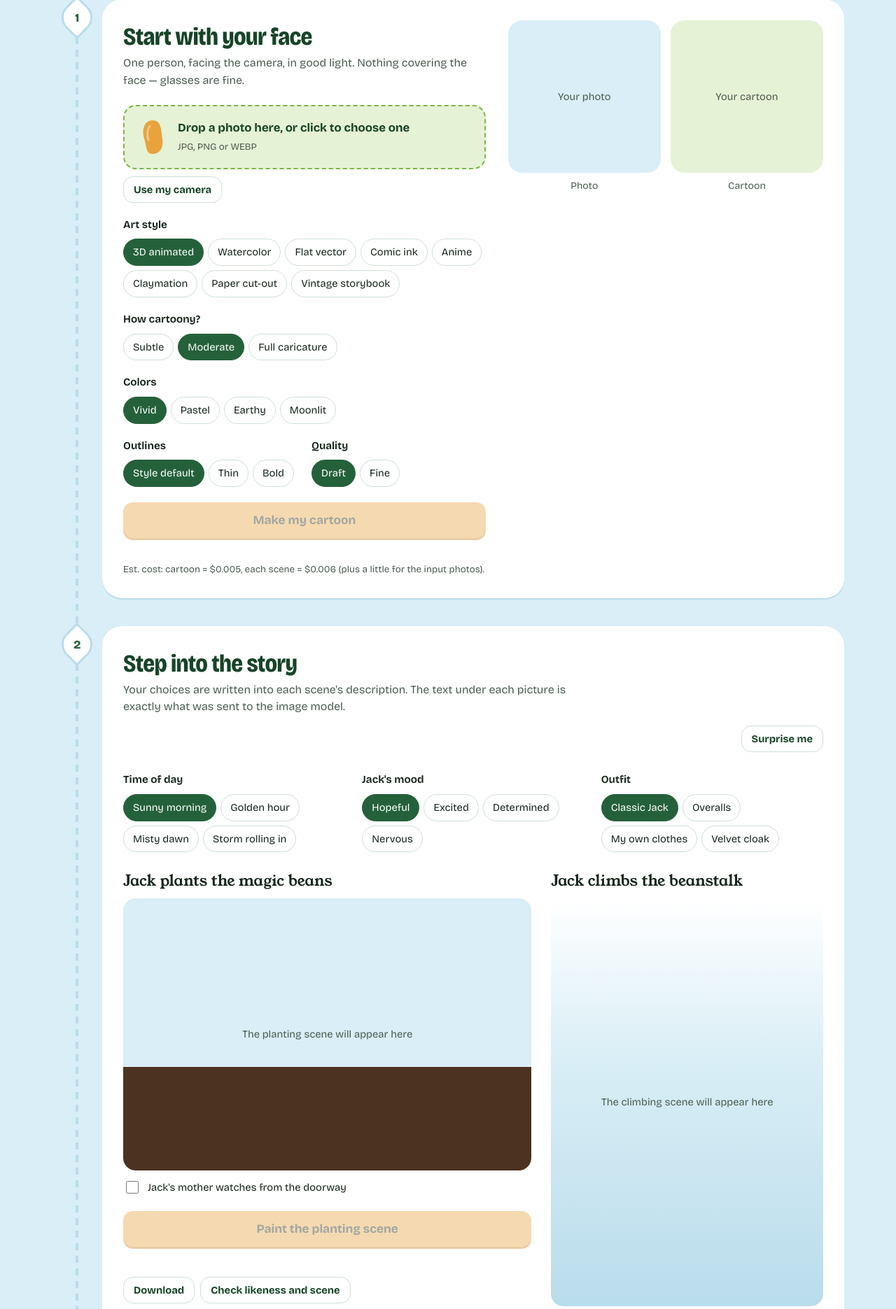
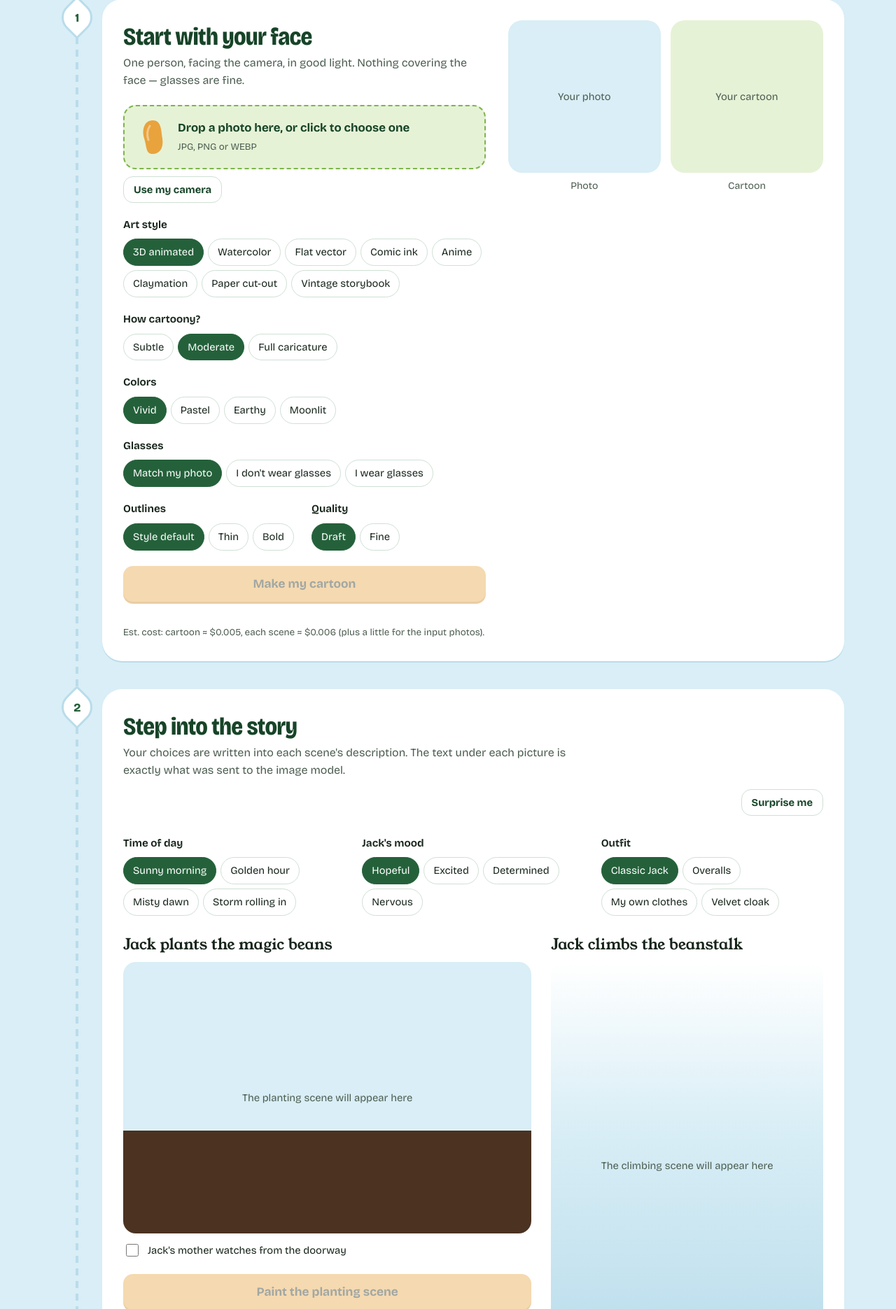
Before and after one commit to Starpilot25/beanstalk-actual, a Flask app: page / in a window 1280 px wide. Shown: the part 462-2333 px from the top of the page at 70% size. Run offline with Flask 3, Linux system fonts and the light colour scheme.

Commit message:
next commit

```diff
--- a/app.py
+++ b/app.py
@@ -75,13 +75,20 @@ LINES = {
     "thin": "Use thin, delicate outlines.",
     "bold": "Use thick, confident outlines.",
 }
+EYEWEAR = {
+    # "auto" deliberately never says the word "glasses": naming them, even as "keep the glasses",
+    # makes image models draw glasses on people who don't wear any.
+    "auto": "Draw the eyes exactly as they appear in the photo. Add no accessories that are not clearly visible in the photo.",
+    "none": "The person's eyes are bare and fully visible, with nothing over or around them - no frames, no lenses, no eyewear of any kind.",
+    "glasses": "The person wears eyeglasses: keep the same frame shape, thickness and color as in the photo.",
+}
 QUALITIES = {"low", "medium"}  # "high" deliberately left out to protect the budget
 
 IDENTITY_RULES = (
     "IDENTITY IS THE TOP PRIORITY. The character must be instantly recognizable as the "
     "person in the reference photo: keep the same face shape, jawline, eye shape and spacing, "
     "eye color, nose shape, mouth and lips, eyebrows, ears, skin tone, hairline, hair color, "
-    "hair texture, hair length and hairstyle, facial hair, glasses, freckles, moles, and any "
+    "hair texture, hair length and hairstyle, facial hair, freckles, moles, and any "
     "other distinctive marks exactly as in the photo. Do not change apparent age, gender, "
     "body type, or ethnicity. Do not beautify, smooth away features, or swap in a generic face."
 )
@@ -173,9 +180,10 @@ def read_settings(form):
         "palette": form.get("palette", "vivid"),
         "lines": form.get("lines", "none"),
         "quality": form.get("quality", "low"),
+        "eyewear": form.get("eyewear", "auto"),
     }
     if (s["style"] not in STYLES or s["exaggeration"] not in EXAGGERATION or s["palette"] not in PALETTES
-            or s["lines"] not in LINES or s["quality"] not in QUALITIES):
+            or s["lines"] not in LINES or s["quality"] not in QUALITIES or s["eyewear"] not in EYEWEAR):
         raise ValueError("Invalid cartoon setting.")
     return s
 
@@ -194,7 +202,7 @@ def read_scene_opts(form):
 
 def style_sentence(s):
     return (f"Art style: {STYLES[s['style']]}, {PALETTES[s['palette']]}. "
-            f"{EXAGGERATION[s['exaggeration']]} {LINES[s['lines']]}").strip()
+            f"{EXAGGERATION[s['exaggeration']]} {LINES[s['lines']]} {EYEWEAR[s['eyewear']]}").strip()
 
 
 def cartoon_prompt(s):
--- a/templates/index.html
+++ b/templates/index.html
@@ -215,6 +215,14 @@
           </div>
         </fieldset>
 
+        <fieldset><legend>Glasses</legend>
+          <div class="chips">
+            <input type="radio" name="eyewear" id="g1" value="auto" checked><label for="g1">Match my photo</label>
+            <input type="radio" name="eyewear" id="g2" value="none"><label for="g2">I don't wear glasses</label>
+            <input type="radio" name="eyewear" id="g3" value="glasses"><label for="g3">I wear glasses</label>
+          </div>
+        </fieldset>
+
         <div class="pair-fields">
           <fieldset><legend>Outlines</legend>
             <div class="chips">
@@ -334,7 +342,7 @@ const scenes = {planting:null, climbing:null};   // {image, caption, checklist}
 
 const val = n => document.querySelector(`input[name="${n}"]:checked`).value;
 function settings(fd){
-  for (const k of ["style","exaggeration","palette","lines","quality","time","expression","outfit"]) fd.append(k, val(k));
+  for (const k of ["style","exaggeration","palette","lines","quality","eyewear","time","expression","outfit"]) fd.append(k, val(k));
   return fd;
 }
 function steps(n){ document.querySelectorAll(".step").forEach(el => el.classList.toggle("grown", +el.dataset.step <= n)); }
```
